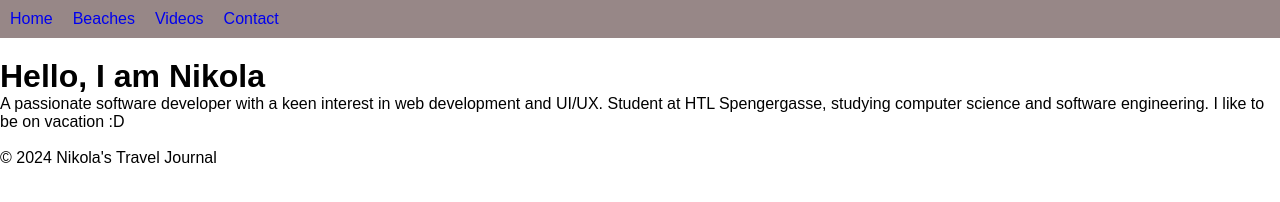
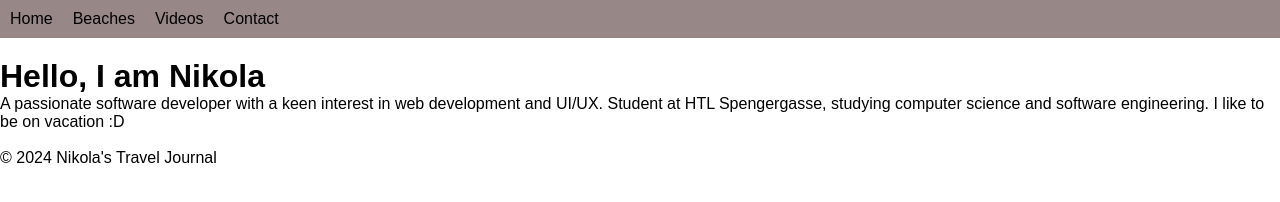
Before and after one commit to FalcoXVI/WMC-Ivanov-SJ2025-26, a plain HTML site: page wmc_project_travel_journal/index.htm in a window 1280 px wide. Drawn offline with Linux system fonts and the light colour scheme.

Commit message:
ready to work

```diff
--- a/wmc_project_travel_journal/index.htm
+++ b/wmc_project_travel_journal/index.htm
@@ -43,7 +43,17 @@
             background-color: #978787;
             padding: 10px;
             margin-bottom: 20px;
-            font-: none;
+        }
+        #navbar a {
+            font-style: none;
+            color: inherit;
+            text-decoration: none;
+
+
+        }
+
+        #navbar a:hover {
+        text-decoration: underline;
         }
 
         #navbar ul {
```
